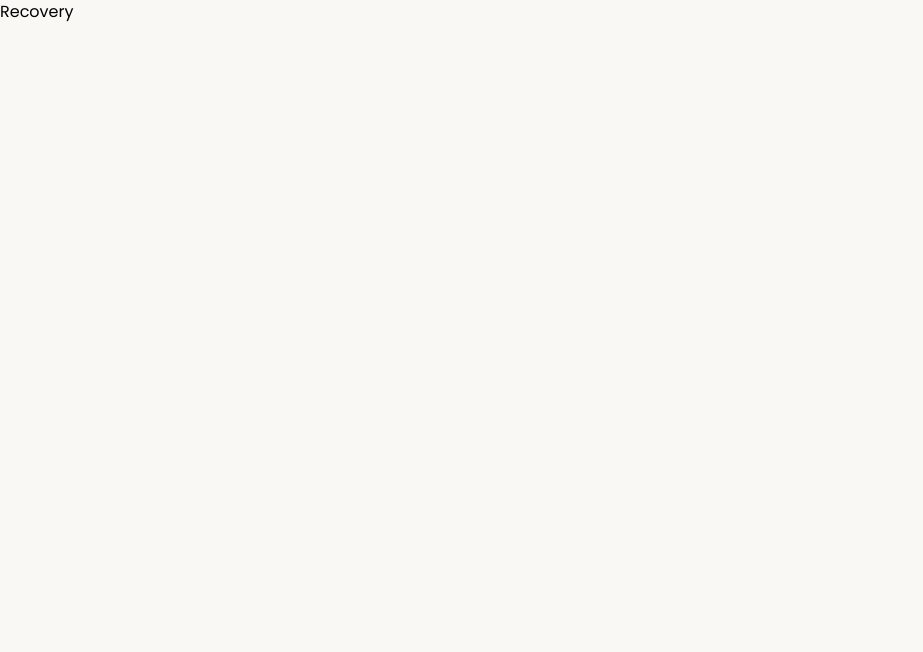
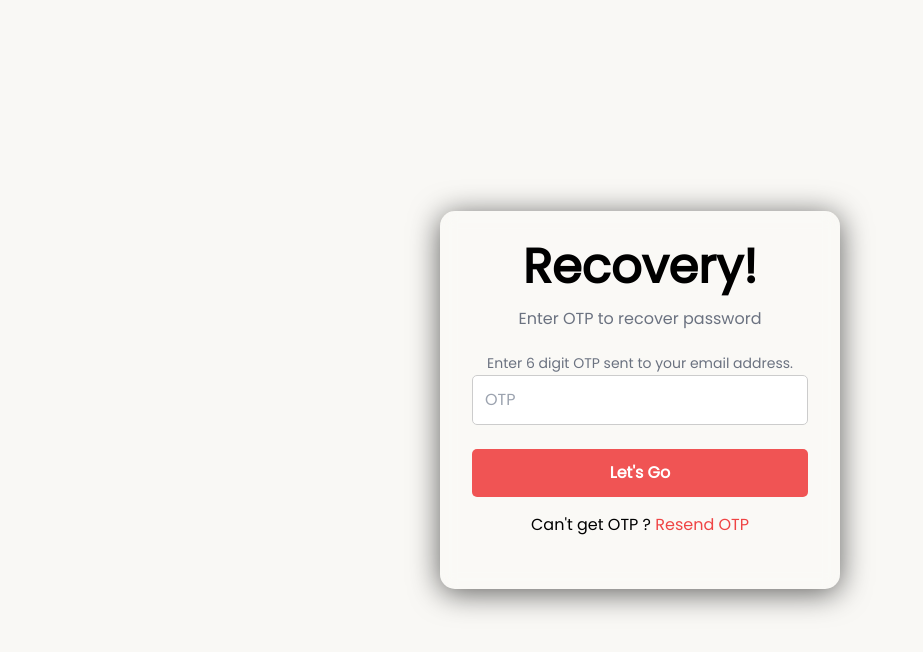
Before and after one commit to Karanb2707/Login-App-With-Email-OTP, a React (Create React App) app in the folder client/: page /recovery in a window 1280 px wide. Shown: the top 652 px of the page, without its empty margins (0-923 px from the left). Built offline with nearby package versions, Linux system fonts and the light colour scheme.

Commit message:
Reset and Recover Password UI Done

```diff
--- a/client/src/components/Password.js
+++ b/client/src/components/Password.js
@@ -47,7 +47,7 @@
 
             <div className="text-center py-4">
               <span className="text-black">
-                Forgot Password ? <Link className="text-red-950" to="/register">Recover Now</Link>
+                Forgot Password ? <Link className="text-red-950" to="/recovery">Recover Now</Link>
               </span>
             </div>
           </form>
--- a/client/src/components/Recovery.js
+++ b/client/src/components/Recovery.js
@@ -1,7 +1,62 @@
-import React from 'react'
+import React from 'react';
+import { Link } from 'react-router-dom';
+import avatar from '../assets/profile.png';
+import styles from '../styles/Username.module.css';
+import { Toaster } from 'react-hot-toast';
+import { useFormik } from 'formik';
+import { passwordValidate } from '../helper/validate';
 
 export default function Recovery() {
+
+  const formik = useFormik({
+    initialValues: {
+      password: ''
+    },
+    validate: passwordValidate,
+    validateOnBlur: false,
+    validateOnChange: false,
+    onSubmit: async values => {
+      console.log(values)
+    }
+  })
+
   return (
-    <div>Recovery</div>
-  )
+    <div className="container mx-auto">
+
+      <Toaster position='top-center' reverseOrder={false}></Toaster>
+
+      <div className="flex justify-center items-center h-screen">
+        <div className={styles.glass}>
+
+          <div className="title flex flex-col items-center">
+            <h4 className="text-5xl text-black font-bold">Recovery!</h4>
+            <span className="py-4 text-small text-center text-gray-500">
+              Enter OTP to recover password
+            </span>
+          </div>
+
+          <form className="py-1" onSubmit={formik.handleSubmit}>
+
+            <div className="textbox flex flex-col items-center gap-6">
+
+              <div className='input text-center '>
+                <span className='py-4 text-sm text-left text-gray-500'>
+                  Enter 6 digit OTP sent to your email address.
+                </span>
+                <input className={styles.textbox} type="text" placeholder="OTP" />
+              </div>
+              <button className={styles.btn} type="submit">Let's Go</button>
+            </div>
+
+            <div className="text-center py-4">
+              <span className="text-black">
+                Can't get OTP ? <button className="text-red-500">Resend OTP</button>
+              </span>
+            </div>
+          </form>
+
+        </div>
+      </div>
+    </div>
+  );
 }
--- a/client/src/components/Reset.js
+++ b/client/src/components/Reset.js
@@ -1,7 +1,51 @@
-import React from 'react'
+import React from 'react';
+import { Link } from 'react-router-dom';
+import avatar from '../assets/profile.png';
+import styles from '../styles/Username.module.css';
+import { Toaster } from 'react-hot-toast';
+import { useFormik } from 'formik';
+import { resetPasswordValidation } from '../helper/validate';
 
 export default function Reset() {
+
+  const formik = useFormik({
+    initialValues:{
+      password: '',
+      confirm_pwd: ''
+    },
+    validate: resetPasswordValidation,
+    validateOnBlur: false,
+    validateOnChange: false,
+    onSubmit: async values =>{
+      console.log(values)
+    }
+  })
+
   return (
-    <div>Reset</div>
-  )
+    <div className="container mx-auto">
+
+    <Toaster position='top-center' reverseOrder={false}></Toaster>
+
+      <div className="flex justify-center items-center h-screen">
+        <div className={styles.glass} style={{ width : "30%" }}>
+
+          <div className="title flex flex-col items-center">
+            <h4 className="text-5xl text-black font-bold">Reset</h4>
+            <span className="py-4 text-small text-center text-gray-500">
+              Enter new password.
+            </span>
+          </div>
+
+          <form className="py-1" onSubmit={formik.handleSubmit}>
+            <div className="textbox flex flex-col items-center gap-6">
+              <input {...formik.getFieldProps('password')} className={styles.textbox} type="text" placeholder="New Password" />
+              <input {...formik.getFieldProps('confirm_pwd')} className={styles.textbox} type="text" placeholder="Confirm Password" />
+              <button className={styles.btn} type="submit">Reset</button>
+            </div>
+          </form>
+
+        </div>
+      </div>
+    </div>
+  );
 }
--- a/client/src/helper/validate.js
+++ b/client/src/helper/validate.js
@@ -10,6 +10,18 @@
 // validate password page
 export async function passwordValidate(values) {
     const errors = passwordVerify({}, values);
+
+    return errors;
+}
+
+//validate reset password page
+export async function resetPasswordValidation(values) {
+    const errors = passwordVerify({}, values);
+
+    if(values.password !== values.confirm_pwd)
+    {
+        errors.exit = toast.error("Password not match...!");
+    }
 
     return errors;
 }
@@ -51,3 +63,5 @@
 
     return errors;
 }
+
+//validate reset password
```
